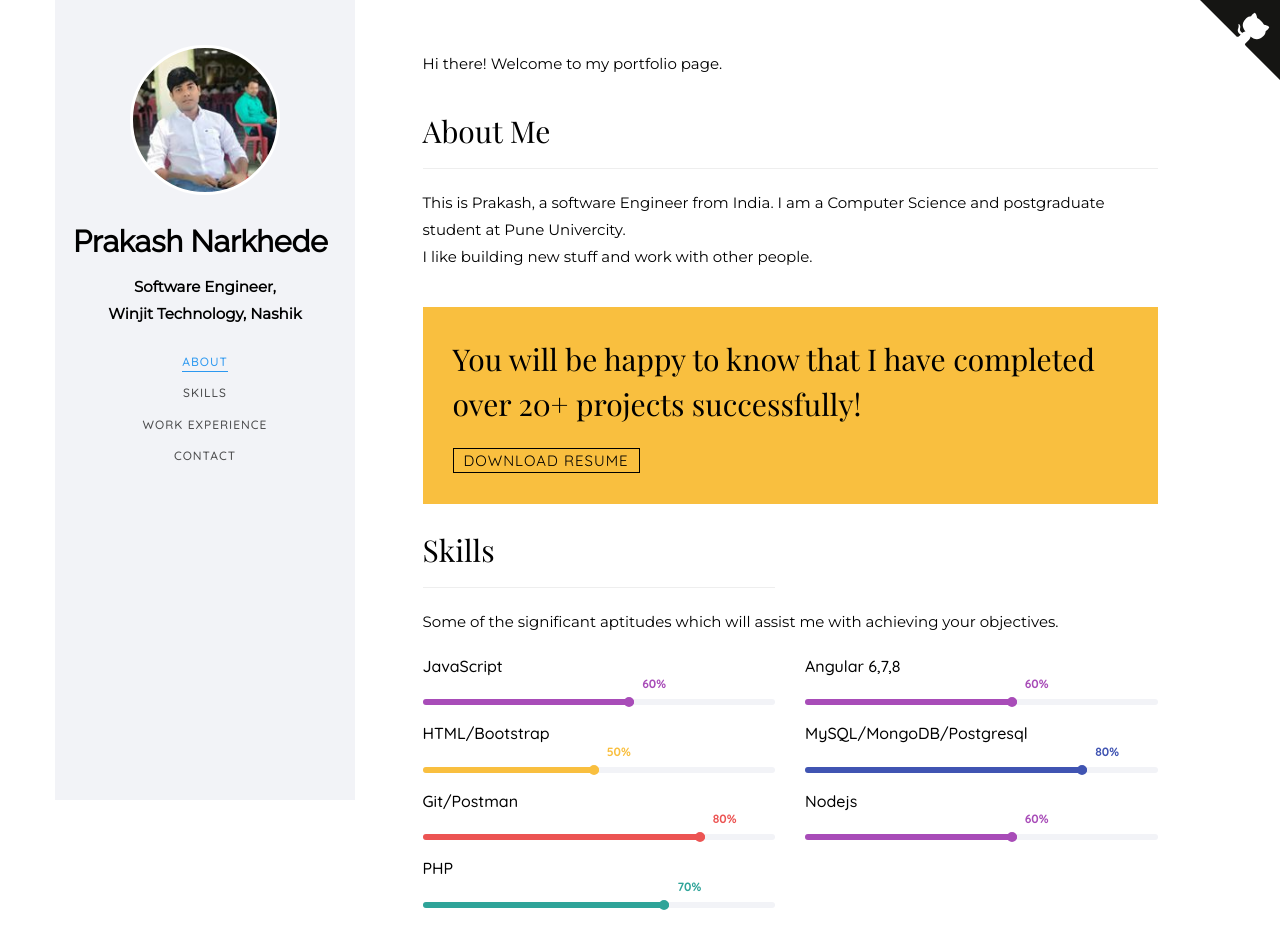
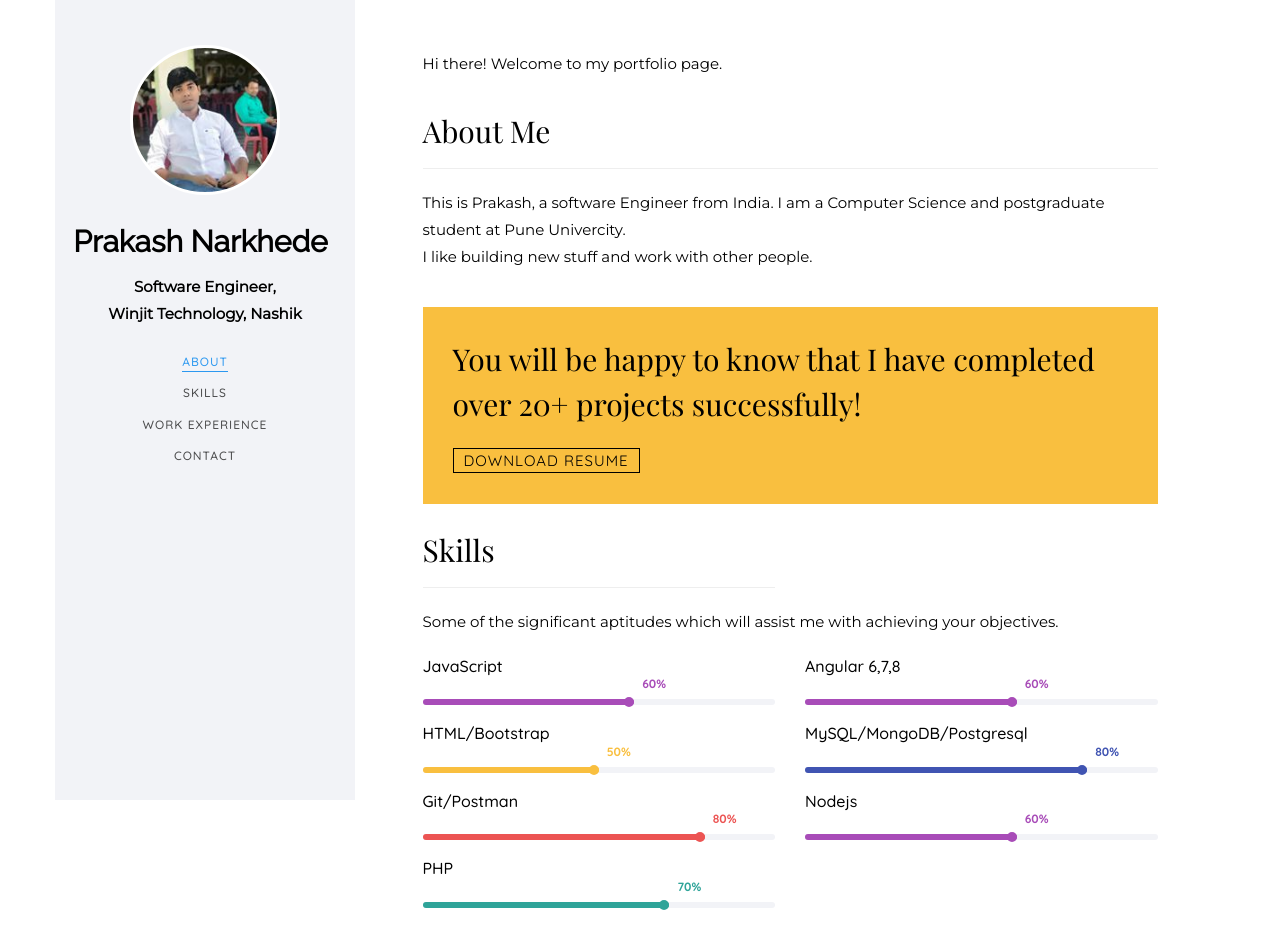
Before and after one commit to prakashnarkhede91/prakashnarkhede91.github.io, a plain HTML site: page index.html in a window 1280 px wide. Shown: the top 931 px of the page. Drawn offline with nearby package versions, Linux system fonts and the light colour scheme; a web font is replaced by a local one.

Commit message:
new update

```diff
--- a/index.html
+++ b/index.html
@@ -51,13 +51,7 @@
                </nav>
             </aside>
             <!--- Github ribbon ----------->
-            <a href="https://github.com/prakashnarkhede91/prakashnarkhede91.github.io" class="github-corner" aria-label="View source on GitHub">
-               <svg width="80" height="80" viewBox="0 0 250 250" style="fill:#151513; color:#fff; position: absolute; top: 0; border: 0; right: 0;" aria-hidden="true">
-                  <path d="M0,0 L115,115 L130,115 L142,142 L250,250 L250,0 Z"></path>
-                  <path d="M128.3,109.0 C113.8,99.7 119.0,89.6 119.0,89.6 C122.0,82.7 120.5,78.6 120.5,78.6 C119.2,72.0 123.4,76.3 123.4,76.3 C127.3,80.9 125.5,87.3 125.5,87.3 C122.9,97.6 130.6,101.9 134.4,103.2" fill="currentColor" style="transform-origin: 130px 106px;" class="octo-arm"></path>
-                  <path d="M115.0,115.0 C114.9,115.1 118.7,116.5 119.8,115.4 L133.7,101.6 C136.9,99.2 139.9,98.4 142.2,98.6 C133.8,88.0 127.5,74.4 143.8,58.0 C148.5,53.4 154.0,51.2 159.7,51.0 C160.3,49.4 163.2,43.6 171.4,40.1 C171.4,40.1 176.1,42.5 178.8,56.2 C183.1,58.6 187.2,61.8 190.9,65.4 C194.5,69.0 197.7,73.2 200.1,77.6 C213.8,80.2 216.3,84.9 216.3,84.9 C212.7,93.1 206.9,96.0 205.4,96.6 C205.1,102.4 203.0,107.8 198.3,112.5 C181.9,128.9 168.3,122.5 157.7,114.1 C157.9,116.9 156.7,120.9 152.7,124.9 L141.0,136.5 C139.8,137.7 141.6,141.9 141.8,141.8 Z" fill="currentColor" class="octo-body"></path>
-               </svg>
-            </a>
+
             <style>.github-corner:hover .octo-arm{animation:octocat-wave 560ms ease-in-out}@keyframes octocat-wave{0%,100%{transform:rotate(0)}20%,60%{transform:rotate(-25deg)}40%,80%{transform:rotate(10deg)}}@media (max-width:500px){.github-corner:hover .octo-arm{animation:none}.github-corner .octo-arm{animation:octocat-wave 560ms ease-in-out}}</style>
             <!----- main page--------->
             <div id="colorlib-main">
```
